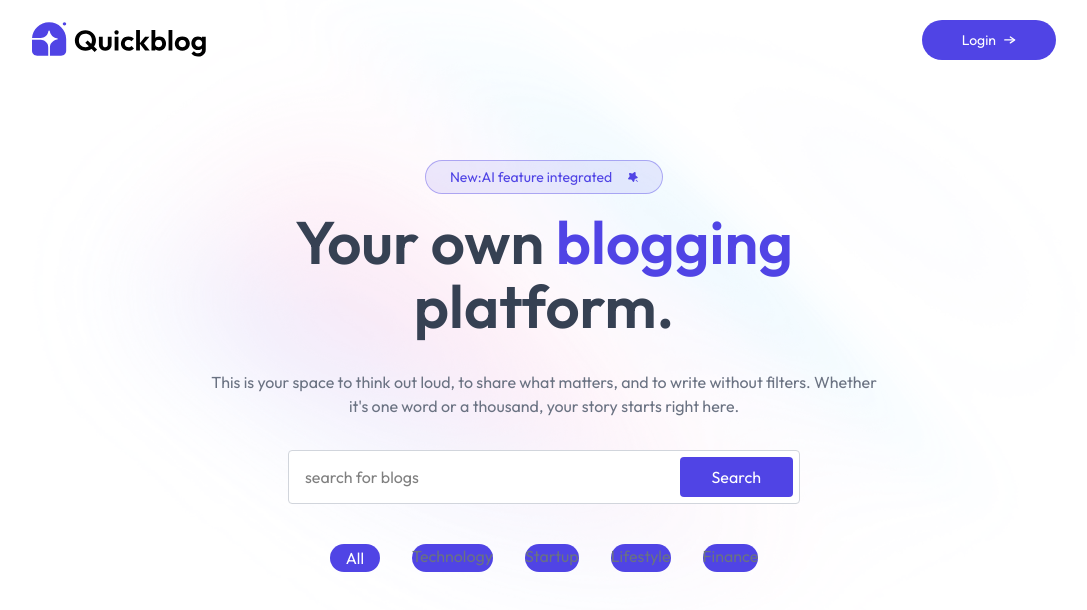
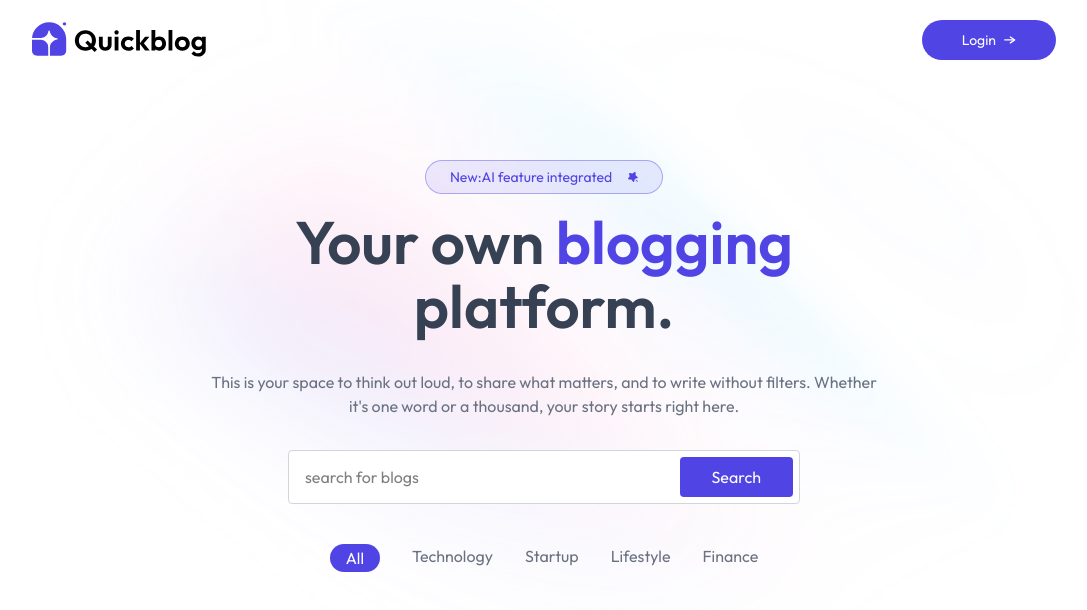
Before and after one commit to Shubham53Mishra/blog, a React (Vite) app in the folder client/: page / in a window 1280 px wide. Shown: the top 610 px of the page, without its empty margins (96-1183 px from the left). Built offline with nearby package versions, Linux system fonts and the light colour scheme.

Commit message:
set folder

```diff
--- a/client/package.json
+++ b/client/package.json
@@ -11,6 +11,7 @@
   },
   "dependencies": {
     "@tailwindcss/vite": "^4.1.11",
+    "motion": "^12.23.5",
     "react": "^19.1.0",
     "react-dom": "^19.1.0",
     "react-router-dom": "^7.6.2",
--- a/client/src/components/BlogList.jsx
+++ b/client/src/components/BlogList.jsx
@@ -1,5 +1,6 @@
 import React, { useState } from "react";
 import { blogCategories } from "../assets/assets";
+import {motion} from "motion/react"
 
 const BlogList = () => {
     const [menu,setMenu] = useState("All")
@@ -9,7 +10,11 @@ const BlogList = () => {
         {blogCategories.map((item) => (
           <div key={item} className="relative">
             <button onClick={()=> setMenu(item)} className={`cursor-pointer text-gray-500 ${menu === item && 'text-white px-4 pt-0.5'}`}>{item}
-                <div className="absolute left-0 right-0 top-0 h-7 -z-1 bg-primary rounded-full"></div>
+                {menu === item && (
+                     <motion.div layoutId='underline'
+                     className="absolute left-0 right-0 top-0 h-7 -z-1 bg-primary rounded-full"></motion.div>
+                )}
+
             </button>
           </div>
         ))}
```
Also changed, not shown: 1 other file (tests, documents, lock files or other folders).
